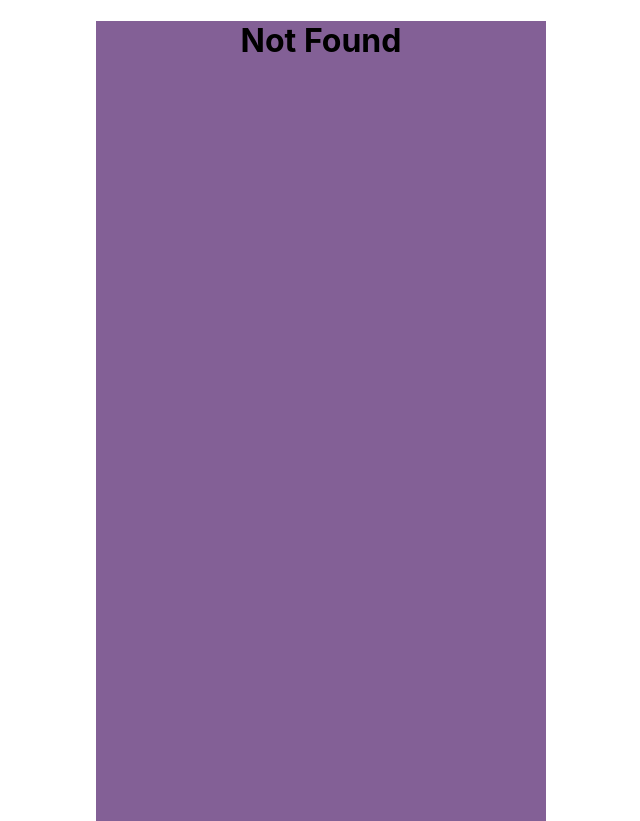
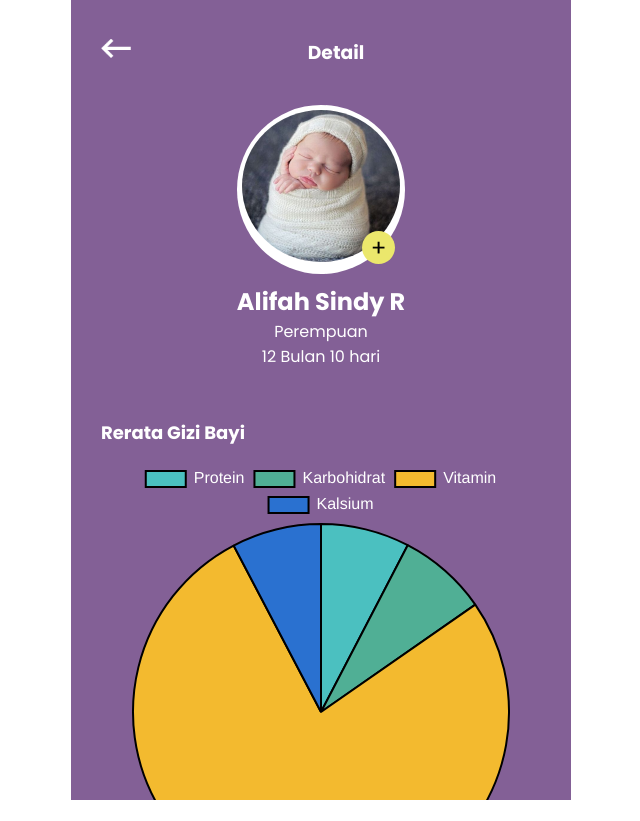
Before and after one commit to SiKecilKuat/frontend, a React (Create React App) app: page /detail in a window 1280 px wide. Shown: the whole page, without its empty margins (319-959 px from the left). After the commit the page ends 800 px from the top, so only its background shows below. Built offline with nearby package versions, Linux system fonts and the light colour scheme.

Commit message:
init project

```diff
--- a/package.json
+++ b/package.json
@@ -10,7 +10,9 @@
     "@types/node": "^17.0.10",
     "@types/react": "^18.0.0",
     "@types/react-dom": "^18.0.0",
+    "chart.js": "^4.4.0",
     "react": "^18.2.0",
+    "react-chartjs-2": "^5.2.0",
     "react-dom": "^18.2.0",
     "react-router-dom": "^6.16.0",
     "react-scripts": "5.0.1",
--- a/src/App.css
+++ b/src/App.css
@@ -1,8 +1,11 @@
+@import url('https://fonts.googleapis.com/css2?family=Poppins:wght@100;300;400;700&display=swap');
 .App {
   background-color: #836096;
   text-align: center;
   height: 100vh;
-  width: 450px;
+  width: 500px;
+  overflow: auto;
+  font-family: 'Poppins', sans-serif;
   margin: 0 auto;
 }
 
@@ -107,3 +110,26 @@
   font-size: 18px;
   margin: 10px auto;
 }
+
+.chart-container{
+  margin: 50px auto;
+  width: 100%;
+  padding: 0 30px ;
+  box-sizing: border-box;
+}
+
+.title-detail{
+  color: white;
+  margin: 10px 0 0;
+}
+
+.subtitle-detail{
+  color: white;
+  display: block;
+}
+
+.title-pie{
+  font-size: 18px;
+  color: white;
+  text-align: left;
+}
--- a/src/App.tsx
+++ b/src/App.tsx
@@ -3,6 +3,8 @@ import logo from './logo.svg';
 import './App.css';
 import Create from './pages/Create';
 import Home from './pages/Home';
+import Log from './pages/Log';
+import Detail from './pages/Detail';
 import NotFound from './pages/NotFound';
 import { BrowserRouter as Router,Routes,Route } from 'react-router-dom';
 function App() {
@@ -12,6 +14,8 @@ function App() {
         <Routes>
           <Route path='/'element={<Home/>}></Route>
           <Route path='/create'element={<Create/>}></Route>
+          <Route path='/detail'element={<Detail/>}></Route>
+          <Route path='/log'element={<Log/>}></Route>
           <Route path='*'element={<NotFound/>}></Route>
         </Routes>
       </Router>
--- /dev/null
+++ b/src/components/GraphChart.jsx
@@ -0,0 +1,36 @@
+import React from "react";
+import { Line } from "react-chartjs-2";
+
+function GraphChart({ chartData }) {
+  return (
+    <div className="chart-container">
+      <h2 className="title-pie">Pertumbuhan Bayi</h2>
+      <Line
+        data={chartData}
+        options={{
+          plugins: {
+            legend:{
+              display:true,
+              labels:{
+                color:"white",
+                font:{
+                  size:16,
+                }
+              }
+            },
+            title: {
+              display: false,
+              text: "Gizi Bayi"
+            },
+            scales:{
+               y:{
+                title:{display:true,text:"a"}
+               }
+            }
+          }
+        }}
+      />
+    </div>
+  );
+}
+export default GraphChart;
--- /dev/null
+++ b/src/components/PieChart.jsx
@@ -0,0 +1,32 @@
+import React from "react";
+import { Pie } from "react-chartjs-2";
+
+function PieChart({ chartData }) {
+  return (
+    <div className="chart-container">
+      <h2 className="title-pie">Rerata Gizi Bayi</h2>
+      <Pie
+        data={chartData}
+        options={{
+          plugins: {
+            legend:{
+              display:true,
+              labels:{
+                color:"white",
+                font:{
+                  size:16,
+                  color:'white',
+                }
+              }
+            },
+            title: {
+              display: false,
+              text: "Gizi Bayi"
+            }
+          }
+        }}
+      />
+    </div>
+  );
+}
+export default PieChart;
--- /dev/null
+++ b/src/pages/Detail.jsx
@@ -0,0 +1,49 @@
+import NavTop from "../components/NavTop"
+import Chart from "chart.js/auto"
+import { CategoryScale } from "chart.js"
+import { useState } from "react";
+import { Data } from "../utils/Data";
+
+import PhotoPicker from "../components/PhotoPicker"
+import PieChart from "../components/PieChart"
+import GraphChart from "../components/GraphChart"
+
+Chart.register(CategoryScale);
+
+
+export default function Home(){
+    const [chartData, setChartData] = useState({
+        labels: Data.map((data) => data.title),
+        datasets: [
+      {
+        label: "Gizi Bayi ",
+        data: Data.map((data) => data.value),
+        backgroundColor: [
+          "rgba(75,192,192,1)",
+          "#50AF95",
+          "#f3ba2f",
+          "#2a71d0"
+        ],
+        color:"white",
+        borderColor: "black",
+        borderWidth: 2
+      }
+    ]
+    });
+    return (
+        <div>
+
+            <NavTop title="Detail"/>
+
+            <PhotoPicker/>
+
+            <h2 className="title-detail">Alifah Sindy R</h2>
+            <span className="subtitle-detail">Perempuan</span>
+            <span className="subtitle-detail">12 Bulan 10 hari</span>
+
+            <PieChart chartData={chartData} />
+            <GraphChart chartData={chartData} />
+
+        </div>
+    )
+}
--- a/src/pages/Home.jsx
+++ b/src/pages/Home.jsx
@@ -1,9 +1,14 @@
 import NavTop from "../components/NavTop"
+import Input from "../components/Input"
+import Button from "../components/Button"
+
 export default function Home(){
     return (
         <div>
-            <NavTop title="Home"/>
-            <h1>Home</h1>
+            <NavTop title="Login"/>
+            <Input name="name" placeholder="Masukan Email Anda"/>
+            <Input name="name" placeholder="Masukan Passowrd Anda" type="password"/>
+            <Button  placeholder={"Login"} mode="main"/>
         </div>
     )
 }
--- /dev/null
+++ b/src/pages/Log.jsx
@@ -0,0 +1,11 @@
+import NavTop from "../components/NavTop"
+import Input from "../components/Input"
+import Button from "../components/Button"
+
+export default function Home(){
+    return (
+        <div>
+            <NavTop title="Log Harian"/>
+        </div>
+    )
+}
--- /dev/null
+++ b/src/utils/Data.js
@@ -0,0 +1,25 @@
+// utils/Data.js
+export const Data = [
+  {
+    id: 1,
+    title: "Protein",
+    value: 120,
+  },
+  {
+    id: 2,
+    title: "Karbohidrat",
+    value: 121,
+  },
+  {
+    id: 3,
+    title: "Vitamin",
+    value: 1211,
+  },
+  {
+    id: 4,
+    title: "Kalsium",
+    value: 121,
+  },
+
+
+];
```
Also changed, not shown: 2 other files (tests, documents, lock files or other folders).
